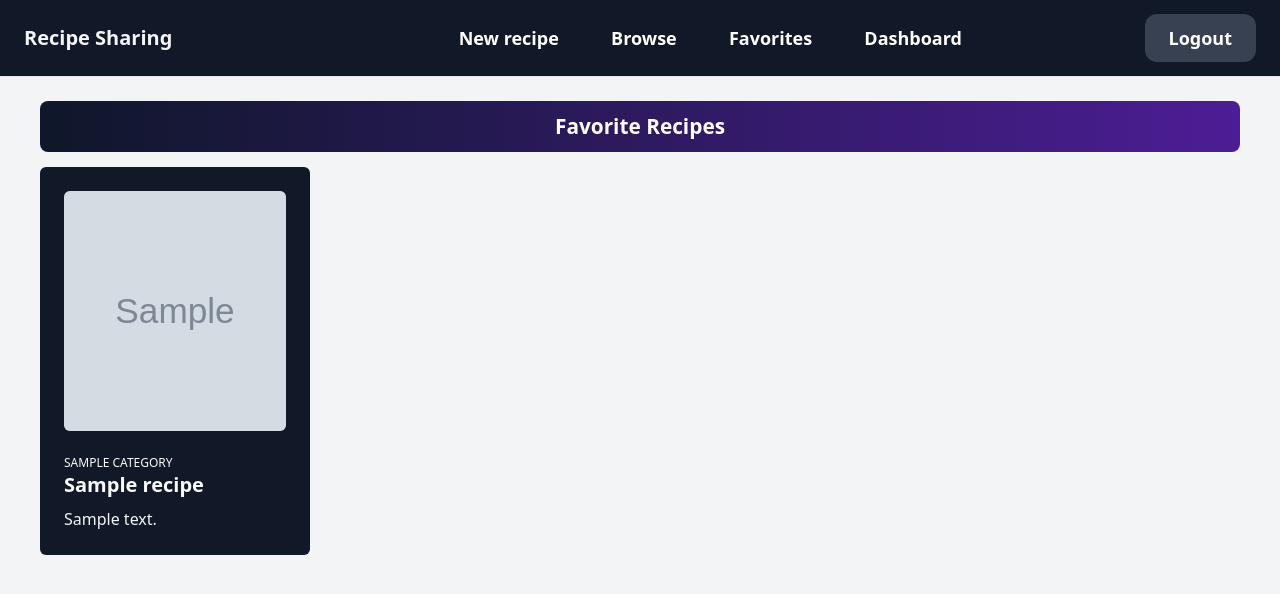
After one commit to beka-zhvania/recipe-sharing, a Django app: page /recipes/favorites/ in a window 1280 px wide. The commit adds this page. Shown: the top 594 px of the page. Run offline with Django 4.2, Linux system fonts and the light colour scheme; a user stored in the database is signed in; tables that the repository leaves empty hold one stand-in row (values such as "Sample post"); grey boxes marked "Sample" are stand-in pictures.

Commit message:
add personalized favorites page

```diff
--- a/base/templates/base.html
+++ b/base/templates/base.html
@@ -20,7 +20,7 @@
             <div>
                 <a href="{% url 'recipe:new' %}" class="px-6 py-3 text-lg font-semibold bg-teal-500  rounded-xl hover:text-gray-500 bg-teal-700 text-white">New recipe</a>
                 <a href="{% url 'recipe:recipes' %}" class="px-6 py-3 text-lg font-semibold bg-teal-500  rounded-xl hover:text-gray-500 bg-teal-700 text-white">Browse</a>
-                <a href="" class="px-6 py-3 text-lg font-semibold bg-teal-500  rounded-xl hover:text-gray-500 bg-teal-700 text-white">Inbox</a>
+                <a href="{% url 'recipe:favorites' %}" class="px-6 py-3 text-lg font-semibold bg-teal-500  rounded-xl hover:text-gray-500 bg-teal-700 text-white">Favorites</a>
                 <a href="{% url 'base:index' %}" class="px-6 py-3 text-lg font-semibold bg-teal-500  rounded-xl hover:text-gray-500 bg-teal-700 text-white">Dashboard</a>
             </div>
 
--- /dev/null
+++ b/recipe/templates/favorites.html
@@ -0,0 +1,34 @@
+{% extends 'base.html' %}
+
+
+{% block content %}
+  <div class="container mx-auto px-4">
+    <h1 style="margin-bottom: 15px; background-image: linear-gradient(to right, #0f172a, #4c1d95); color: white; text-align: center; padding: 10px; font-size: 1.3em; font-weight: bold; border-radius: 8px;">
+        Favorite Recipes
+    </h1>
+
+
+    <div class="grid grid-cols-1 sm:grid-cols-2 md:grid-cols-3 lg:grid-cols-4 gap-10">
+      {% for recipe in favorite_recipes %}
+        <a href="{% url 'recipe:recipe_details' recipe.id %}" class="hover:bg-gray-200 rounded-md">
+          <div class="h-full col-span-1 max-w-xs p-6 rounded-md bg-gray-900 text-gray-50 hover:bg-gray-200 hover:text-gray-900">
+            {% if recipe.image %}
+              <img src="{{ recipe.image.url }}" alt="{{ recipe.name }}" class="object-cover object-center w-full rounded-md h-60 bg-gray-500">
+            {% else %}
+              <div class="h-60 bg-gray-500 rounded-md"></div>
+            {% endif %}
+            <div class="mt-6 mb-2">
+              <span class="block text-xs font-medium uppercase text-violet-400">{{ recipe.category.name }}</span>
+              <h2 class="text-xl font-semibold">{{ recipe.name }}</h2>
+            </div>
+            <p class="text-gray-100">{{ recipe.short_description }}</p>
+          </div>
+        </a>
+      {% empty %}
+        <div class="col-span-full">
+          <p>No favorite recipes found.</p>
+        </div>
+      {% endfor %}
+    </div>
+  </div>
+{% endblock %}
--- a/recipe/urls.py
+++ b/recipe/urls.py
@@ -9,6 +9,7 @@ urlpatterns = [
     path('<int:pk>/', views.recipe_details, name='recipe_details'),
     path('<int:pk>/edit', views.edit_recipe, name='edit'),
     path('<int:pk>/delete', views.delete_recipe, name='delete'),
+    path('favorites/', views.favorites, name='favorites'),
     path('add_to_favorites/<int:recipe_id>/', views.add_to_favorites, name='add_to_favorites'),
     path('remove_from_favorites/<int:recipe_id>/', views.remove_from_favorites, name='remove_from_favorites'),
     path('carousel/', views.carousel, name='carousel')
--- a/recipe/views.py
+++ b/recipe/views.py
@@ -91,6 +91,15 @@ def delete_recipe(request, pk):
 
 
 @login_required
+def favorites(request):
+    user = request.user
+    favorites = Favorite.objects.filter(user=user)
+    favorite_recipes = [favorite.recipe for favorite in favorites]
+    return render(request, 'favorites.html', {
+        'favorite_recipes' : favorite_recipes
+    })
+
+@login_required
 def add_to_favorites(request, recipe_id):
     recipe = get_object_or_404(Recipe, pk=recipe_id)
     Favorite.objects.get_or_create(user=request.user, recipe=recipe)
```
